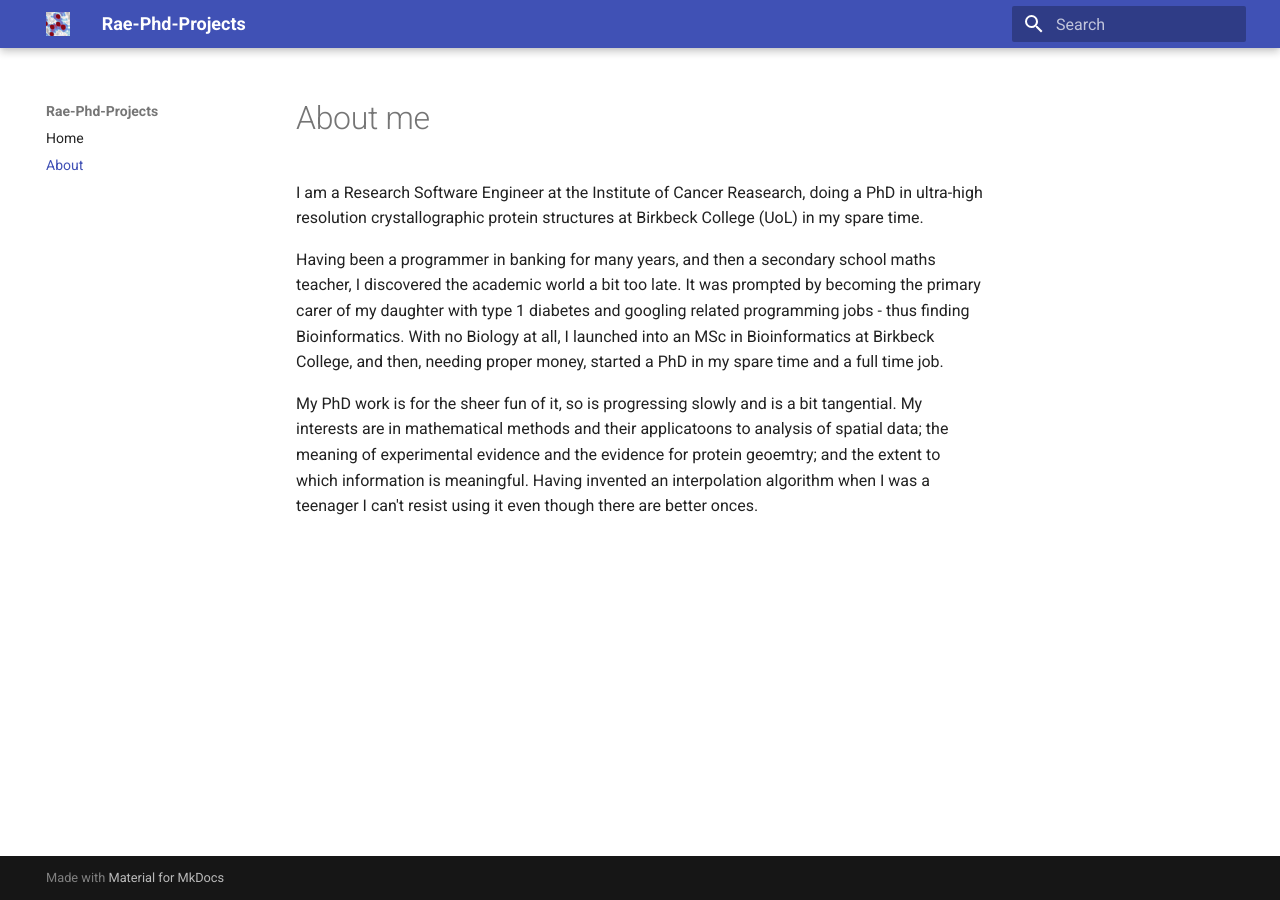
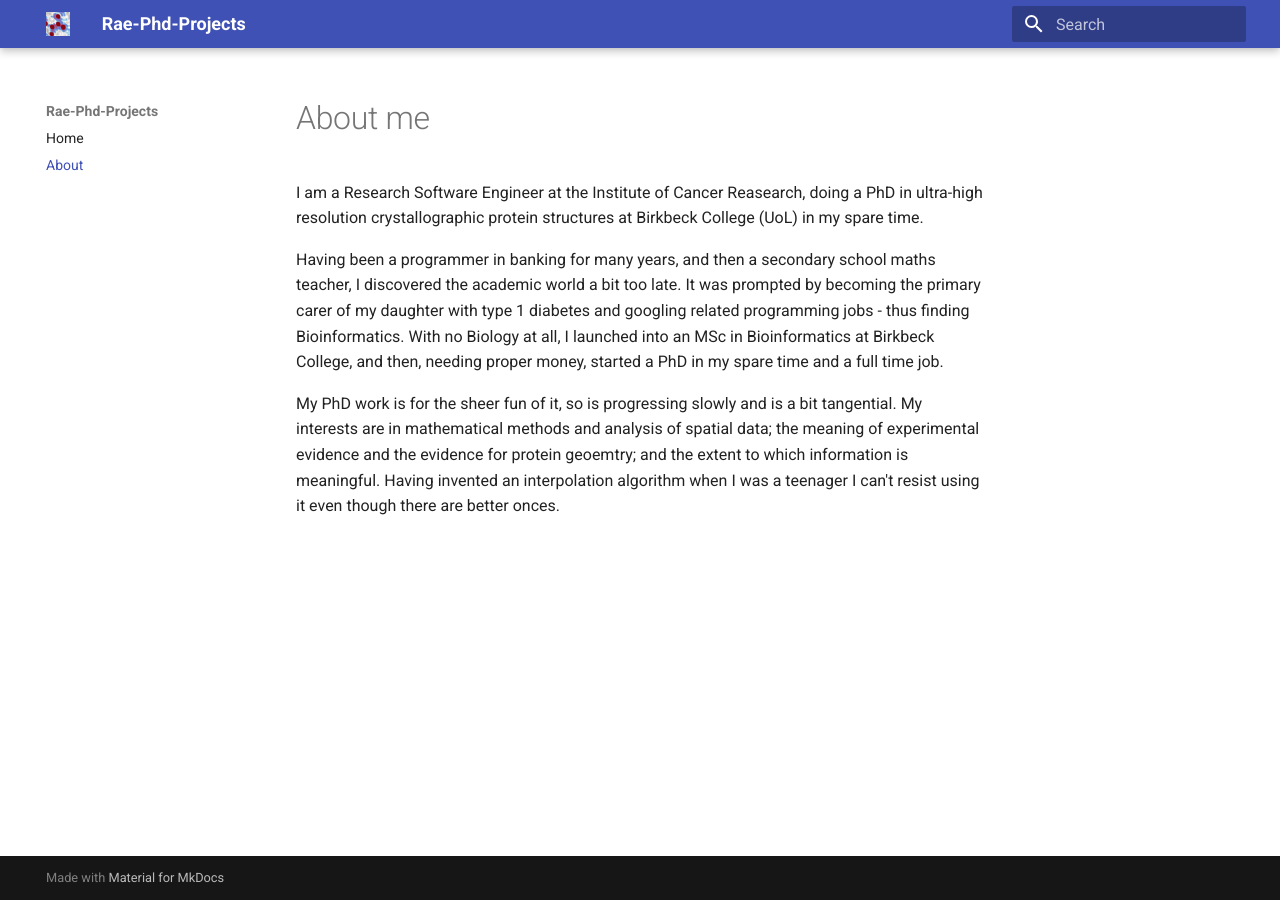
Before and after one commit to rae-gh/rae, an MkDocs documentation site: the page built from docs/about.md, in a window 1280 px wide. Built offline with MkDocs 1.6.1 and Material for MkDocs 9.7.7, drawn with Linux system fonts in a browser that asks for light colours.

Commit message:
Update about.md

```diff
--- a/docs/about.md
+++ b/docs/about.md
@@ -4,4 +4,4 @@ I am a Research Software Engineer at the Institute of Cancer Reasearch, doing a
 
 Having been a programmer in banking for many years, and then a secondary school maths teacher, I discovered the academic world a bit too late. It was prompted by becoming the primary carer of my daughter with type 1 diabetes and googling related programming jobs - thus finding Bioinformatics. With no Biology at all, I launched into an MSc in Bioinformatics at Birkbeck College, and then, needing proper money, started a PhD in my spare time and a full time job.
 
-My PhD work is for the sheer fun of it, so is progressing slowly and is a bit tangential. My interests are in mathematical methods and their applicatoons to analysis of spatial data; the meaning of experimental evidence and the evidence for protein geoemtry; and the extent to which information is meaningful.  Having invented an interpolation algorithm when I was a teenager I can't resist using it even though there are better onces.
+My PhD work is for the sheer fun of it, so is progressing slowly and is a bit tangential. My interests are in mathematical methods and analysis of spatial data; the meaning of experimental evidence and the evidence for protein geoemtry; and the extent to which information is meaningful.  Having invented an interpolation algorithm when I was a teenager I can't resist using it even though there are better onces.
```
